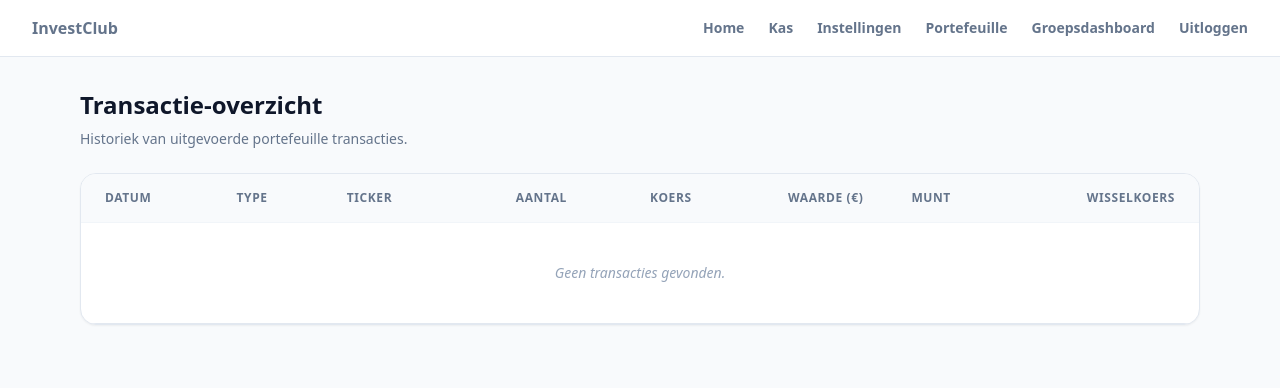
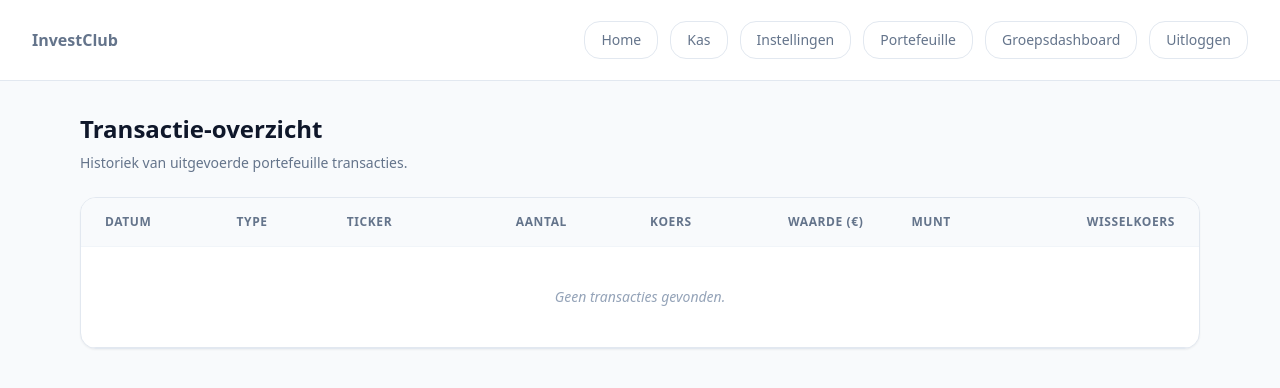
Before and after one commit to A-D-DBS-application/web-application-2025-group-16, a Flask app: page /transactions in a window 1280 px wide. Shown: the top 388 px of the page. Run offline with Flask 3, Linux system fonts and the light colour scheme; some libraries are stand-ins or nearby versions.

Commit message:
nog meer opmaak

```diff
--- a/templates/_nav.html
+++ b/templates/_nav.html
@@ -1,22 +1,22 @@
 <nav class="bg-white border-b border-slate-200 sticky top-0 z-20">
-  <div class="max-w-7xl mx-auto px-4 sm:px-6 lg:px-8 h-14 flex items-center justify-between">
+  <div class="max-w-7xl mx-auto px-4 sm:px-6 lg:px-8 h-20 flex items-center justify-between">
     <a href="{{ url_for('main.home') }}" class="flex items-center gap-2 font-bold text-slate-900">
       <span>InvestClub</span>
     </a>
 
     {% set p = request.path %}
-    <div class="flex gap-6 text-sm font-bold">
-      <a href="{{ url_for('main.home') }}" class="{{ 'text-blue-600 font-semibold' if p.startswith('/home') or p=='/' else 'text-slate-600 hover:text-blue-600' }}">Home</a>
+    <div class="flex gap-3 items-center">
+      <a href="{{ url_for('main.home') }}" class="px-4 py-2 rounded-2xl text-sm font-medium {{ 'bg-blue-50 border border-blue-200 text-blue-600' if p.startswith('/home') or p=='/' else 'border border-slate-200 text-slate-600 hover:border-slate-300 hover:bg-slate-50' }}">Home</a>
 
-      <a href="{{ url_for('main.cashbox') }}" class="{{ 'text-blue-600 font-semibold' if p.startswith('/cash') else 'text-slate-600 hover:text-blue-600' }}">Kas</a>
+      <a href="{{ url_for('main.cashbox') }}" class="px-4 py-2 rounded-2xl text-sm font-medium {{ 'bg-blue-50 border border-blue-200 text-blue-600' if p.startswith('/cash') else 'border border-slate-200 text-slate-600 hover:border-slate-300 hover:bg-slate-50' }}">Kas</a>
 
-      <a href="{{ url_for('groups.group_settings') }}" class="{{ 'text-blue-600 font-semibold' if p.startswith('/group_settings') else 'text-slate-600 hover:text-blue-600' }}">Instellingen</a>
+      <a href="{{ url_for('groups.group_settings') }}" class="px-4 py-2 rounded-2xl text-sm font-medium {{ 'bg-blue-50 border border-blue-200 text-blue-600' if p.startswith('/groups/settings') else 'border border-slate-200 text-slate-600 hover:border-slate-300 hover:bg-slate-50' }}">Instellingen</a>
 
-      <a href="{{ url_for('main.portfolio') }}" class="{{ 'text-blue-600 font-semibold' if p.startswith('/portfolio') else 'text-slate-600 hover:text-blue-600' }}">Portefeuille</a>
+      <a href="{{ url_for('main.portfolio') }}" class="px-4 py-2 rounded-2xl text-sm font-medium {{ 'bg-blue-50 border border-blue-200 text-blue-600' if p.startswith('/portfolio') else 'border border-slate-200 text-slate-600 hover:border-slate-300 hover:bg-slate-50' }}">Portefeuille</a>
 
-      <a href="{{ url_for('groups.group_dashboard') }}" class="{{ 'text-blue-600 font-semibold' if p.startswith('/groups/current') else 'text-slate-600 hover:text-blue-600' }}">Groepsdashboard</a>
+      <a href="{{ url_for('groups.group_dashboard') }}" class="px-4 py-2 rounded-2xl text-sm font-medium {{ 'bg-blue-50 border border-blue-200 text-blue-600' if p.startswith('/groups/current') else 'border border-slate-200 text-slate-600 hover:border-slate-300 hover:bg-slate-50' }}">Groepsdashboard</a>
 
-      <a href="{{ url_for('auth.logout') }}" class="{{ 'text-blue-600 font-semibold' if p.startswith('/logout') else 'text-slate-600 hover:text-blue-600' }}">Uitloggen</a>
+      <a href="{{ url_for('auth.logout') }}" class="px-4 py-2 rounded-2xl text-sm font-medium {{ 'bg-blue-50 border border-blue-200 text-blue-600' if p.startswith('/logout') else 'border border-slate-200 text-slate-600 hover:border-slate-300 hover:bg-slate-50' }}">Uitloggen</a>
     </div>
   </div>
 </nav>
--- a/templates/group_settings.html
+++ b/templates/group_settings.html
@@ -12,7 +12,7 @@
 
     {% include '_nav.html' %}
 
-    <main class="max-w-3xl mx-auto pt-6 space-y-8">
+    <main class="max-w-3xl mx-auto pt-12 space-y-8">
 
         {% with messages = get_flashed_messages(with_categories=true) %}
             {% if messages %}
```
Also changed, not shown: templates/group.html (+10 -14 lines), dev.db.
